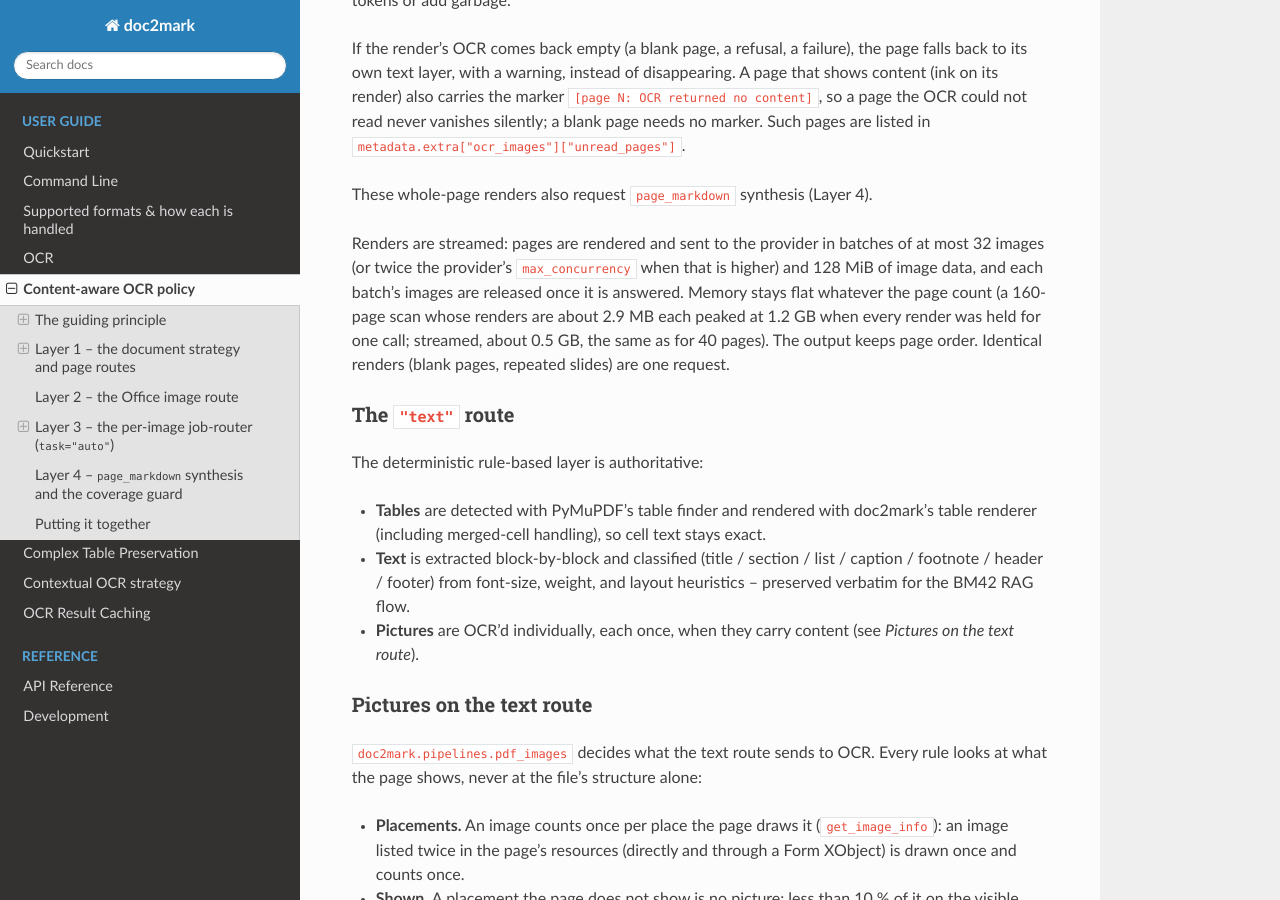
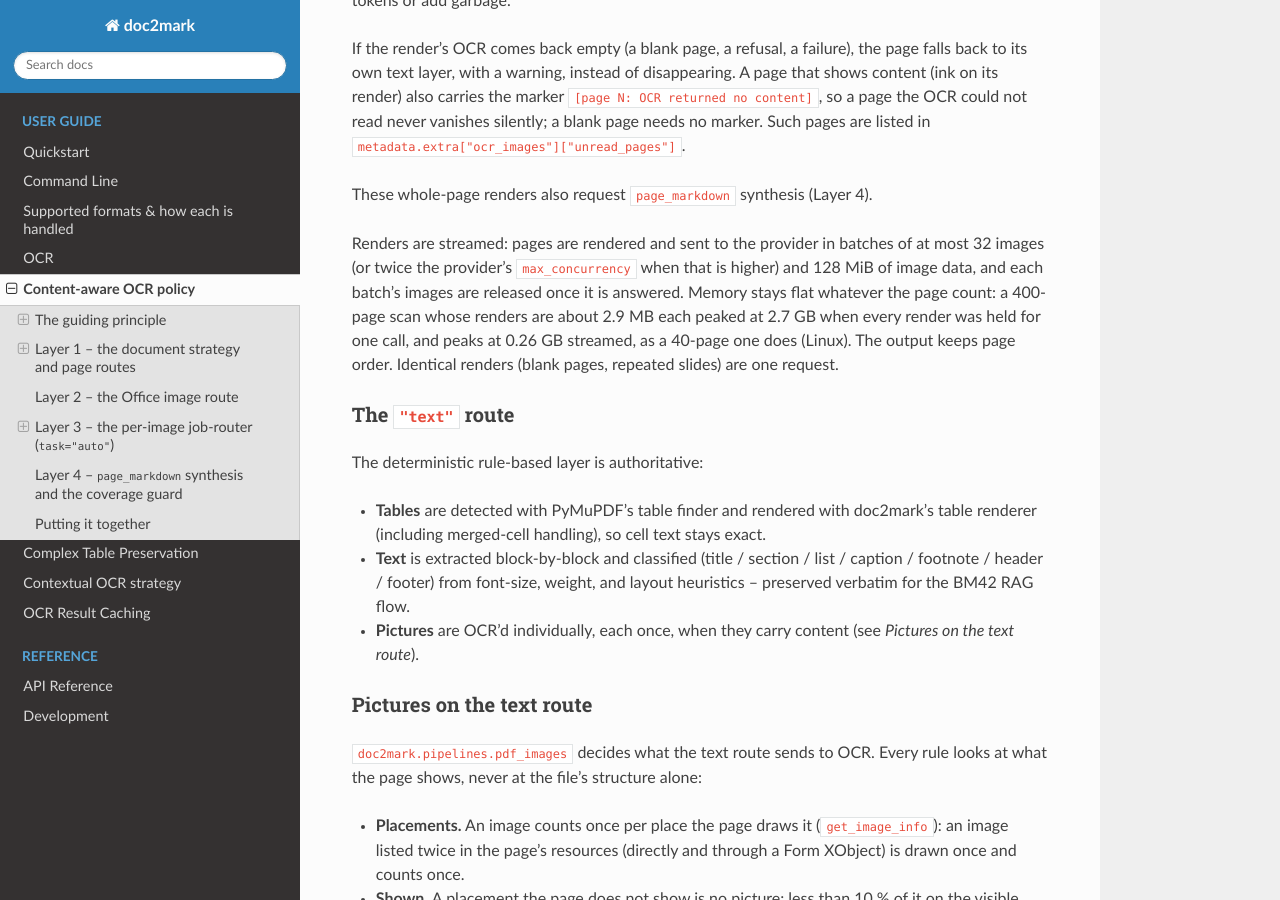
Before and after one commit to luisleo526/doc2mark, a Sphinx documentation site: the page built from docs/ocr_policy.rst, in a window 1280 px wide and 900 px high, scrolled down 3662 px. Built offline with Sphinx 7.4.7 and the Read the Docs theme 3.1.0, drawn with Linux system fonts in a browser that asks for light colours.

Commit message:
docs(images): Linux memory numbers for the streamed image route; tighter memory bound in the E2E test
Co-Authored-By: Claude Opus 5.5 (1M context) <noreply@anthropic.com>

```diff
--- a/docs/ocr_policy.rst
+++ b/docs/ocr_policy.rst
@@ -235,10 +235,11 @@ These whole-page renders also request ``page_markdown`` synthesis (Layer 4).
 Renders are streamed: pages are rendered and sent to the provider in batches of
 at most 32 images (or twice the provider's ``max_concurrency`` when that is
 higher) and 128 MiB of image data, and each batch's images are released once it
-is answered. Memory stays flat whatever the page count (a 160-page scan whose
-renders are about 2.9 MB each peaked at 1.2 GB when every render was held for
-one call; streamed, about 0.5 GB, the same as for 40 pages). The output keeps
-page order. Identical renders (blank pages, repeated slides) are one request.
+is answered. Memory stays flat whatever the page count: a 400-page scan whose
+renders are about 2.9 MB each peaked at 2.7 GB when every render was held for
+one call, and peaks at 0.26 GB streamed, as a 40-page one does (Linux). The
+output keeps page order. Identical renders (blank pages, repeated slides) are
+one request.
 
 The ``"text"`` route
 ~~~~~~~~~~~~~~~~~~~~
```
Also changed, not shown: 1 other file.
